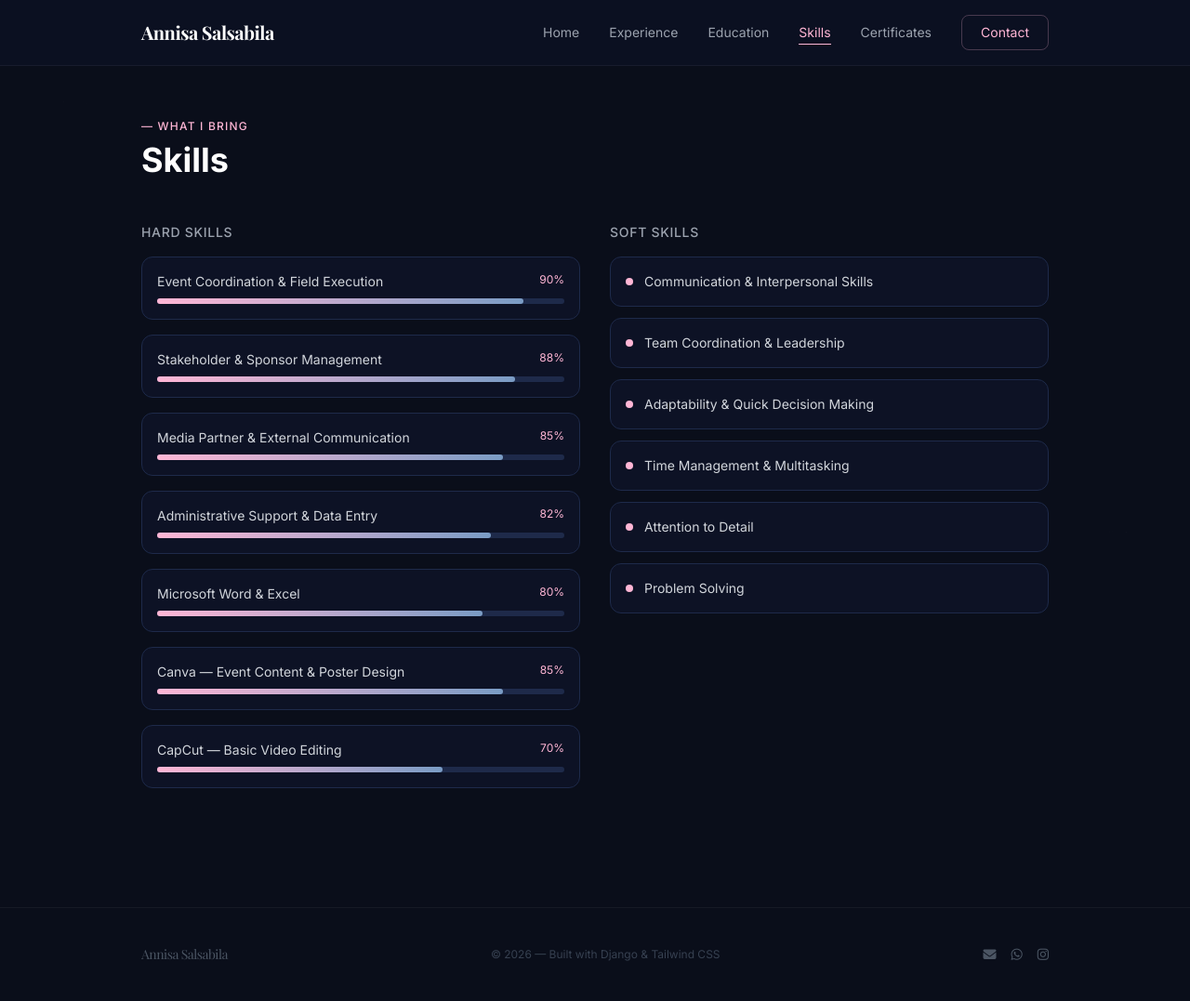
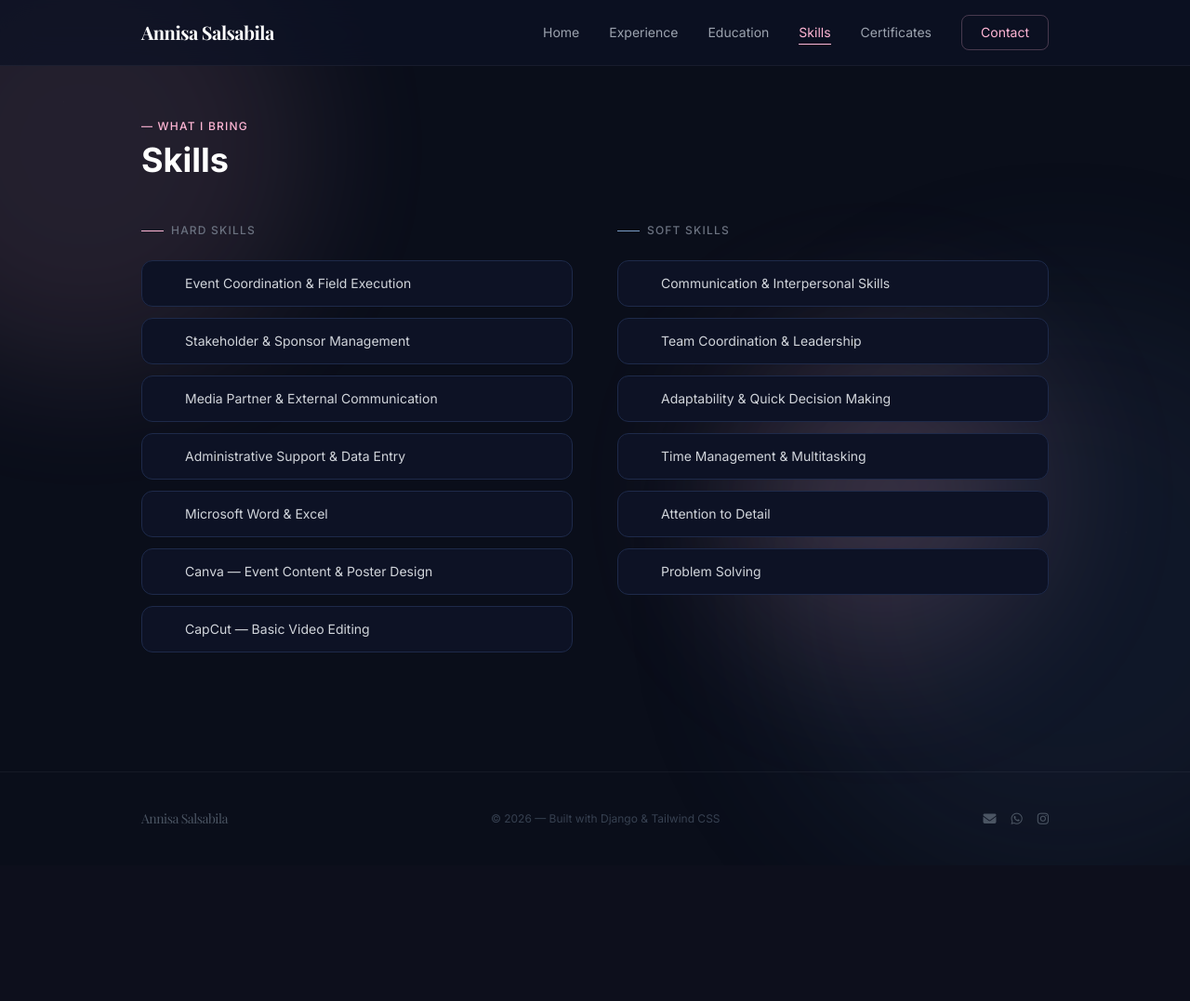
Before and after one commit to matchabobeli/portfolio-project, a Django app: page /skills/ in a window 1280 px wide. Shown: the whole page at 93% size. After the commit the page ends 888 px from the top, so only its background shows below. Run offline with Django 5.2, Linux system fonts and the light colour scheme; some libraries are stand-ins or nearby versions.

Commit message:
Fix gap home, skills redesign, animated glow background

```diff
--- a/templates/base.html
+++ b/templates/base.html
@@ -137,10 +137,69 @@
             border-color: rgba(255, 182, 213, 0.5);
             color: #ffb6d5;
         }
+
+        /* Animated gradient background */
+        .bg-glow {
+            position: fixed;
+            border-radius: 50%;
+            filter: blur(80px);
+            pointer-events: none;
+            z-index: 0;
+            animation: glowMove 8s ease-in-out infinite;
+        }
+
+        @keyframes glowMove {
+
+            0%,
+            100% {
+                transform: translate(0, 0) scale(1);
+                opacity: 0.12;
+            }
+
+            33% {
+                transform: translate(30px, -20px) scale(1.1);
+                opacity: 0.18;
+            }
+
+            66% {
+                transform: translate(-20px, 15px) scale(0.95);
+                opacity: 0.1;
+            }
+        }
+
+        @keyframes glowMoveR {
+
+            0%,
+            100% {
+                transform: translate(0, 0) scale(1);
+                opacity: 0.08;
+            }
+
+            33% {
+                transform: translate(-25px, 20px) scale(1.05);
+                opacity: 0.14;
+            }
+
+            66% {
+                transform: translate(20px, -15px) scale(1.1);
+                opacity: 0.1;
+            }
+        }
     </style>
 </head>
 
 <body class="bg-[#0a0e1a] text-gray-200 overflow-x-hidden">
+
+    <!-- Animated glow background -->
+    <div class="bg-glow"
+        style="width:500px;height:500px;background:#ffb6d5;top:-100px;left:-150px;animation-name:glowMove;animation-delay:0s">
+    </div>
+    <div class="bg-glow"
+        style="width:600px;height:600px;background:#4a6fa5;bottom:-150px;right:-150px;animation-name:glowMoveR;animation-delay:2s">
+    </div>
+    <div class="bg-glow"
+        style="width:300px;height:300px;background:#ffb6d5;top:50%;left:60%;animation-name:glowMove;animation-delay:4s">
+    </div>
 
     <!-- Floating 4-point stars -->
     <svg class="star-4" style="top:12%;left:5%;width:32px;animation-delay:0s" viewBox="0 0 50 50" fill="none">
@@ -170,6 +229,8 @@
         <path d="M25 2 C25 2 27 18 25 25 C23 32 25 48 25 48 C25 48 23 32 25 25 C27 18 25 2 25 2Z" fill="#ffb6d5" />
         <path d="M2 25 C2 25 18 23 25 25 C32 27 48 25 48 25 C48 25 32 27 25 25 C18 23 2 25 2 25Z" fill="#ffb6d5" />
     </svg>
+
+
 
     <!-- Navbar -->
     <nav class="fixed top-0 w-full bg-[#0d1225]/75 nav-blur border-b border-white/5 z-50">
--- a/templates/home.html
+++ b/templates/home.html
@@ -60,7 +60,7 @@
 </section>
 
 <!-- Quick Stats -->
-<section class="py-16 px-6">
+<section class="py-8 px-6">
     <div class="max-w-5xl mx-auto grid grid-cols-2 md:grid-cols-4 gap-4">
         <div class="bg-[#0d1225] border border-[#1e2a4a] rounded-xl p-6 text-center card-hover fade-in">
             <div class="text-3xl font-bold text-[#ffb6d5] mb-1">2+</div>
--- a/templates/skills.html
+++ b/templates/skills.html
@@ -8,13 +8,17 @@
         <h1 class="text-4xl font-bold text-white mb-4">Skills</h1>
     </div>
 
-    <div class="grid md:grid-cols-2 gap-8">
+    <div class="grid md:grid-cols-2 gap-12">
         <div class="fade-in">
-            <h2 class="text-sm font-medium text-gray-400 uppercase tracking-wider mb-4">Hard Skills</h2>
-            <div class="space-y-4" id="hard-skills"></div>
+            <h2 class="text-xs font-medium text-gray-500 uppercase tracking-widest mb-6 flex items-center gap-2">
+                <span class="w-6 h-px bg-[#ffb6d5]"></span> Hard Skills
+            </h2>
+            <div class="space-y-3" id="hard-skills"></div>
         </div>
-        <div class="fade-in" style="transition-delay: 0.1s">
-            <h2 class="text-sm font-medium text-gray-400 uppercase tracking-wider mb-4">Soft Skills</h2>
+        <div class="fade-in" style="transition-delay: 0.15s">
+            <h2 class="text-xs font-medium text-gray-500 uppercase tracking-widest mb-6 flex items-center gap-2">
+                <span class="w-6 h-px bg-[#7a9cc5]"></span> Soft Skills
+            </h2>
             <div class="space-y-3" id="soft-skills"></div>
         </div>
     </div>
@@ -22,13 +26,13 @@
 
 <script>
     const hardSkills = [
-        { name: "Event Coordination & Field Execution", level: 90 },
-        { name: "Stakeholder & Sponsor Management", level: 88 },
-        { name: "Media Partner & External Communication", level: 85 },
-        { name: "Administrative Support & Data Entry", level: 82 },
-        { name: "Microsoft Word & Excel", level: 80 },
-        { name: "Canva — Event Content & Poster Design", level: 85 },
-        { name: "CapCut — Basic Video Editing", level: 70 },
+        "Event Coordination & Field Execution",
+        "Stakeholder & Sponsor Management",
+        "Media Partner & External Communication",
+        "Administrative Support & Data Entry",
+        "Microsoft Word & Excel",
+        "Canva — Event Content & Poster Design",
+        "CapCut — Basic Video Editing",
     ];
 
     const softSkills = [
@@ -40,21 +44,26 @@
         "Problem Solving",
     ];
 
-    document.getElementById('hard-skills').innerHTML = hardSkills.map(s => `
-    <div class="bg-[#0d1225] border border-[#1e2a4a] rounded-xl p-4 card-hover">
-        <div class="flex justify-between mb-2">
-            <span class="text-sm text-gray-300">${s.name}</span>
-            <span class="text-xs text-[#ffb6d5]">${s.level}%</span>
-        </div>
-        <div class="w-full bg-[#1e2a4a] rounded-full h-1.5">
-            <div class="bg-gradient-to-r from-[#ffb6d5] to-[#7a9cc5] h-1.5 rounded-full transition-all duration-1000" style="width: ${s.level}%"></div>
-        </div>
+    const starIcon = `<svg width="14" height="14" viewBox="0 0 50 50" fill="none">
+    <path d="M25 2C25 2 27 18 25 25C23 32 25 48 25 48C25 48 23 32 25 25C27 18 25 2 25 2Z" fill="#ffb6d5"/>
+    <path d="M2 25C2 25 18 23 25 25C32 27 48 25 48 25C48 25 32 27 25 25C18 23 2 25 2 25Z" fill="#ffb6d5"/>
+</svg>`;
+
+    const blueStarIcon = `<svg width="14" height="14" viewBox="0 0 50 50" fill="none">
+    <path d="M25 2C25 2 27 18 25 25C23 32 25 48 25 48C25 48 23 32 25 25C27 18 25 2 25 2Z" fill="#7a9cc5"/>
+    <path d="M2 25C2 25 18 23 25 25C32 27 48 25 48 25C48 25 32 27 25 25C18 23 2 25 2 25Z" fill="#7a9cc5"/>
+</svg>`;
+
+    document.getElementById('hard-skills').innerHTML = hardSkills.map((s, i) => `
+    <div class="flex items-center gap-3 bg-[#0d1225] border border-[#1e2a4a] rounded-xl px-5 py-3.5 card-hover fade-in" style="transition-delay:${i * 0.05}s">
+        <span class="flex-shrink-0">${starIcon}</span>
+        <span class="text-sm text-gray-300">${s}</span>
     </div>
 `).join('');
 
-    document.getElementById('soft-skills').innerHTML = softSkills.map(s => `
-    <div class="bg-[#0d1225] border border-[#1e2a4a] rounded-xl p-4 card-hover flex items-center gap-3">
-        <div class="w-2 h-2 rounded-full bg-[#ffb6d5] flex-shrink-0"></div>
+    document.getElementById('soft-skills').innerHTML = softSkills.map((s, i) => `
+    <div class="flex items-center gap-3 bg-[#0d1225] border border-[#1e2a4a] rounded-xl px-5 py-3.5 card-hover fade-in" style="transition-delay:${i * 0.05}s">
+        <span class="flex-shrink-0">${blueStarIcon}</span>
         <span class="text-sm text-gray-300">${s}</span>
     </div>
 `).join('');
```
